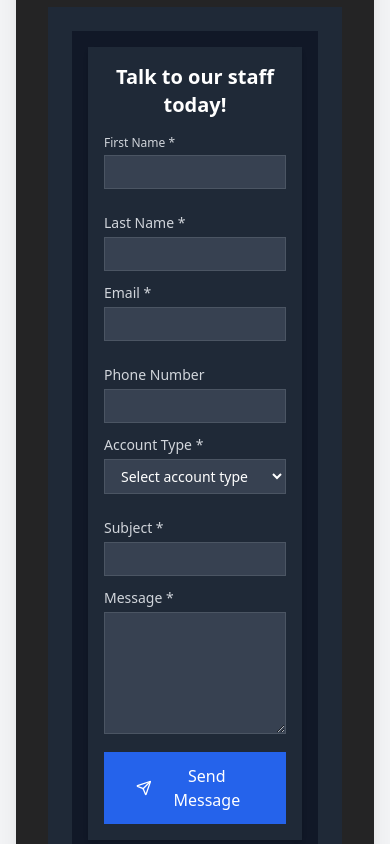
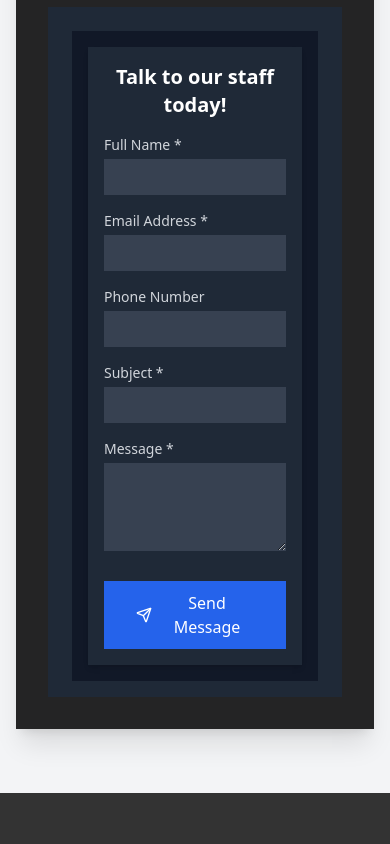
Before and after one commit to Nextgen-Support/nextgen-web, a React (Vite) app in the folder client/: page / in a window 390 px wide. Shown: the part 8360-9204 px from the top of the page. Built offline with nearby package versions, Linux system fonts and the light colour scheme.

Commit message:
updated contact fomr ini mobile view

```diff
--- a/client/src/components/ContactForm.tsx
+++ b/client/src/components/ContactForm.tsx
@@ -78,54 +78,42 @@ const ContactForm = () => {
             onSubmit={sendEmail}
             action="https://formsubmit.co/support3@nextgenpng.net"
             method="POST"
-            className="space-y-3"
+            className="space-y-4"
             noValidate
           >
             <input type="hidden" name="_next" value={window.location.href} />
             <input type="hidden" name="_captcha" value="false" />
             <input type="text" name="_honey" style={{display: 'none'}} />
-            {/* First and Last Name */}
-            <div className="grid grid-cols-1 md:grid-cols-2 gap-6">
+            {/* Name and Email */}
+            <div className="grid grid-cols-1 md:grid-cols-2 gap-4">
               <div>
-                <label htmlFor="firstName" className="block text-xs font-medium text-gray-300 mb-1">
-                  First Name *
+                <label htmlFor="name" className="block text-sm font-medium text-gray-300 mb-1">
+                  Full Name *
                 </label>
                 <input
                   type="text"
-                  id="firstName"
-                  name="firstName"
-                  className="w-full px-3 py-1.5 text-sm bg-gray-700 border border-gray-600 rounded-md focus:ring-2 focus:ring-blue-500 focus:border-transparent text-white"
+                  id="name"
+                  name="name"
+                  className="w-full px-3 py-2 text-sm bg-gray-700 border-0 rounded-md focus:ring-2 focus:ring-blue-500 focus:border-transparent text-white"
                   required
                 />
               </div>
               <div>
-                <label htmlFor="lastName" className="block text-sm font-medium text-gray-300 mb-1">
-                  Last Name *
+                <label htmlFor="email" className="block text-sm font-medium text-gray-300 mb-1">
+                  Email Address *
                 </label>
                 <input
-                  type="text"
-                  id="lastName"
-                  name="lastName"
-                  className="w-full px-3 py-1.5 text-sm bg-gray-700 border border-gray-600 rounded-md focus:ring-2 focus:ring-blue-500 focus:border-transparent text-white"
+                  type="email"
+                  id="email"
+                  name="email"
+                  className="w-full px-3 py-2 text-sm bg-gray-700 border-0 rounded-md focus:ring-2 focus:ring-blue-500 focus:border-transparent text-white"
                   required
                 />
               </div>
             </div>
 
-            {/* Email and Phone */}
-            <div className="grid grid-cols-1 md:grid-cols-2 gap-6">
-              <div>
-                <label htmlFor="email" className="block text-sm font-medium text-gray-300 mb-1">
-                  Email *
-                </label>
-                <input
-                  type="email"
-                  id="email"
-                  name="email"
-                  className="w-full px-3 py-1.5 text-sm bg-gray-700 border border-gray-600 rounded-md focus:ring-2 focus:ring-blue-500 focus:border-transparent text-white"
-                  required
-                />
-              </div>
+            {/* Phone and Subject */}
+            <div className="grid grid-cols-1 md:grid-cols-2 gap-4">
               <div>
                 <label htmlFor="phone" className="block text-sm font-medium text-gray-300 mb-1">
                   Phone Number
@@ -134,29 +122,8 @@ const ContactForm = () => {
                   type="tel"
                   id="phone"
                   name="phone"
-                  className="w-full px-3 py-1.5 text-sm bg-gray-700 border border-gray-600 rounded-md focus:ring-2 focus:ring-blue-500 focus:border-transparent text-white"
+                  className="w-full px-3 py-2 text-sm bg-gray-700 border-0 rounded-md focus:ring-2 focus:ring-blue-500 focus:border-transparent text-white"
                 />
-              </div>
-            </div>
-
-            {/* Account Type and Subject */}
-            <div className="grid grid-cols-1 md:grid-cols-2 gap-6">
-              <div>
-                <label htmlFor="accountType" className="block text-sm font-medium text-gray-300 mb-1">
-                  Account Type *
-                </label>
-                <select
-                  id="accountType"
-                  name="accountType"
-                  className="w-full px-3 py-1.5 text-sm bg-gray-700 border border-gray-600 rounded-md focus:ring-2 focus:ring-blue-500 focus:border-transparent text-white"
-                  required
-                >
-                  <option value="">Select account type</option>
-                  <option value="personal">Personal</option>
-                  <option value="business">Business</option>
-                  <option value="enterprise">Enterprise</option>
-                  <option value="education">Education</option>
-                </select>
               </div>
               <div>
                 <label htmlFor="subject" className="block text-sm font-medium text-gray-300 mb-1">
@@ -166,7 +133,7 @@ const ContactForm = () => {
                   type="text"
                   id="subject"
                   name="subject"
-                  className="w-full px-3 py-1.5 text-sm bg-gray-700 border border-gray-600 rounded-md focus:ring-2 focus:ring-blue-500 focus:border-transparent text-white"
+                  className="w-full px-3 py-2 text-sm bg-gray-700 border-0 rounded-md focus:ring-2 focus:ring-blue-500 focus:border-transparent text-white"
                   required
                 />
               </div>
@@ -180,24 +147,24 @@ const ContactForm = () => {
               <textarea
                 id="message"
                 name="message"
-                rows={4}
-                className="w-full px-4 py-3 bg-gray-700 border border-gray-600 rounded-md focus:ring-2 focus:ring-blue-500 focus:border-transparent text-white"
+                rows={3}
+                className="w-full px-3 py-2 bg-gray-700 border-0 rounded-md focus:ring-2 focus:ring-blue-500 focus:border-transparent text-white"
                 required
               ></textarea>
             </div>
 
-            {/* Submit Button   */}
-            <div className="flex justify-center">
+            {/* Submit Button */}
+            <div className="flex justify-center pt-2">
               <button
                 type="submit"
                 disabled={isSubmitting}
-                className="px-8 py-3 bg-blue-600 hover:bg-blue-700 disabled:bg-blue-500 text-white font-medium rounded-md flex items-center justify-center space-x-2 transition-colors"
+                className="w-full md:w-auto px-8 py-2.5 bg-blue-600 hover:bg-blue-700 disabled:bg-blue-500 text-white font-medium rounded-md flex items-center justify-center space-x-2 transition-colors"
               >
                 {isSubmitting ? (
                   <span>Sending...</span>
                 ) : (
                   <>
-                    <Send size={18} />
+                    <Send size={16} className="flex-shrink-0" />
                     <span>Send Message</span>
                   </>
                 )}
--- a/client/src/pages/contact/index.tsx
+++ b/client/src/pages/contact/index.tsx
@@ -12,35 +12,44 @@ const ContactPage = () => {
             <ContactForm />
 
             <div className="mt-12 grid grid-cols-1 md:grid-cols-3 gap-8">
-              <div className="text-center">
-                <div className="mx-auto flex items-center justify-center h-12 w-12 rounded-full bg-blue-100 text-blue-600">
-                  <svg className="h-6 w-6" fill="none" viewBox="0 0 24 24" stroke="currentColor">
+              <div className="flex flex-col items-center">
+                <div className="mb-4">
+                  <svg className="h-8 w-8 text-red-600" fill="none" viewBox="0 0 24 24" stroke="currentColor">
                     <path strokeLinecap="round" strokeLinejoin="round" strokeWidth={2} d="M17.657 16.657L13.414 20.9a1.998 1.998 0 01-2.827 0l-4.244-4.243a8 8 0 1111.314 0z" />
                     <path strokeLinecap="round" strokeLinejoin="round" strokeWidth={2} d="M15 11a3 3 0 11-6 0 3 3 0 016 0z" />
                   </svg>
                 </div>
-                <h3 className="mt-4 text-lg font-medium text-white">Address</h3>
-                <p className="mt-1 text-sm text-gray-300">[your company address]</p>
+                <div className="text-center">
+                  <h3 className="text-lg font-medium text-white">Address</h3>
+                  <p className="mt-1 text-sm text-gray-300">
+                    Mutual Rumana Building - Waigani Sect. 405. Lot 12 & 13,<br />
+                    Port Moresby, National Capital District
+                  </p>
+                </div>
               </div>
 
-              <div className="text-center">
-                <div className="mx-auto flex items-center justify-center h-12 w-12 rounded-full bg-blue-100 text-blue-600">
-                  <svg className="h-6 w-6" fill="none" viewBox="0 0 24 24" stroke="currentColor">
+              <div className="flex flex-col items-center">
+                <div className="mb-4">
+                  <svg className="h-8 w-8 text-green-600" fill="none" viewBox="0 0 24 24" stroke="currentColor">
                     <path strokeLinecap="round" strokeLinejoin="round" strokeWidth={2} d="M3 5a2 2 0 012-2h3.28a1 1 0 01.948.684l1.498 4.493a1 1 0 01-.502 1.21l-2.257 1.13a11.042 11.042 0 005.516 5.516l1.13-2.257a1 1 0 011.21-.502l4.493 1.498a1 1 0 01.684.949V19a2 2 0 01-2 2h-1C9.716 21 3 14.284 3 6V5z" />
                   </svg>
                 </div>
-                <h3 className="mt-4 text-lg font-medium text-white">Phone</h3>
-                <p className="mt-1 text-sm text-gray-300">[your new work phone]</p>
+                <div className="text-center">
+                  <h3 className="text-lg font-medium text-white">Phone</h3>
+                  <p className="mt-1 text-sm text-gray-300">+675 325 2025</p>
+                </div>
               </div>
 
-              <div className="text-center">
-                <div className="mx-auto flex items-center justify-center h-12 w-12 rounded-full bg-blue-100 text-blue-600">
-                  <svg className="h-6 w-6" fill="none" viewBox="0 0 24 24" stroke="currentColor">
+              <div className="flex flex-col items-center">
+                <div className="mb-4">
+                  <svg className="h-8 w-8 text-blue-600" fill="none" viewBox="0 0 24 24" stroke="currentColor">
                     <path strokeLinecap="round" strokeLinejoin="round" strokeWidth={2} d="M3 8l7.89 5.26a2 2 0 002.22 0L21 8M5 19h14a2 2 0 002-2V7a2 2 0 00-2-2H5a2 2 0 00-2 2v10a2 2 0 002 2z" />
                   </svg>
                 </div>
-                <h3 className="mt-4 text-lg font-medium text-white">Email</h3>
-                <p className="mt-1 text-sm text-gray-300">[your new work email]</p>
+                <div className="text-center">
+                  <h3 className="text-lg font-medium text-white">Email</h3>
+                  <p className="mt-1 text-sm text-gray-300">enquiry@nextgenpng.net</p>
+                </div>
               </div>
             </div>
           </div>
--- a/client/src/pages/services/document-management.tsx
+++ b/client/src/pages/services/document-management.tsx
@@ -52,7 +52,7 @@ const DocumentManagementPage = () => {
         {/* Solutions Grid */}
         <div className="grid grid-cols-1 gap-6 md:grid-cols-2 max-w-5xl mx-auto">
           {solutions.map((solution) => (
-            <div key={solution.id} className="bg-white rounded-lg shadow-md overflow-hidden transition-transform duration-300 hover:shadow-xl hover:-translate-y-1">
+            <div key={solution.id} className="flex flex-col h-full bg-white rounded-lg shadow-md overflow-hidden transition-transform duration-300 hover:shadow-xl hover:-translate-y-1">
               <div className="h-32 overflow-hidden">
                 <img
                   src={solution.image}
@@ -61,7 +61,8 @@ const DocumentManagementPage = () => {
                   loading="lazy"
                 />
               </div>
-              <div className="p-3">
+              <div className="p-3 flex flex-col h-full">
+                <div className="flex-1">
                   <h3 className="text-base font-semibold text-gray-900 mb-1">{solution.title}</h3>
                   <p className="text-xs text-gray-600 mb-2">{solution.description}</p>
                   <ul className="space-y-1 mb-3">
@@ -74,9 +75,15 @@ const DocumentManagementPage = () => {
                       </li>
                     ))}
                   </ul>
-                <button className="w-full bg-green-600 hover:bg-green-700 text-white text-sm font-medium py-1.5 px-3 rounded transition-colors">
-                  Learn More
-                </button>
+                </div>
+                <div className="mt-auto pt-3 border-t border-gray-100">
+                  <Link
+                    to="/contact"
+                    className="block w-full bg-green-600 hover:bg-green-700 text-white text-sm font-medium py-1.5 px-3 rounded transition-colors text-center"
+                  >
+                    Get a Quote
+                  </Link>
+                </div>
               </div>
             </div>
           ))}
--- a/client/src/pages/services/web-hosting.tsx
+++ b/client/src/pages/services/web-hosting.tsx
@@ -90,7 +90,7 @@ const WebHostingPage = () => {
           {plans.map((plan, index) => (
             <div
               key={index}
-              className={`relative rounded-2xl shadow-lg overflow-hidden ${
+              className={`relative flex flex-col h-full min-h-[600px] rounded-2xl shadow-lg overflow-hidden ${
                 plan.popular ? 'ring-2 ring-yellow-500 transform -translate-y-2' : 'border border-blue-800'
               } bg-blue-900`}
             >
@@ -99,8 +99,8 @@ const WebHostingPage = () => {
                   POPULAR
                 </div>
               )}
-              <div className="p-6 h-full flex flex-col">
-                <div className="flex-grow">
+              <div className="p-6 flex flex-col h-full">
+                <div className="flex-1">
                   <h3 className="text-2xl font-bold text-center mb-4 text-white">{plan.title}</h3>
                   <div className="text-center mb-6">
                     <span className="text-4xl font-bold text-white">{plan.price}</span>
@@ -117,7 +117,7 @@ const WebHostingPage = () => {
                     ))}
                   </ul>
                 </div>
-                <div className="mt-auto">
+                <div className="mt-6 pt-4 border-t border-blue-800">
                   <a
                     href="/contact"
                     className={`block w-full py-3 px-4 rounded-xl font-medium text-center transition-colors ${
```
Lines whose indentation alone changed are shown as unchanged.
